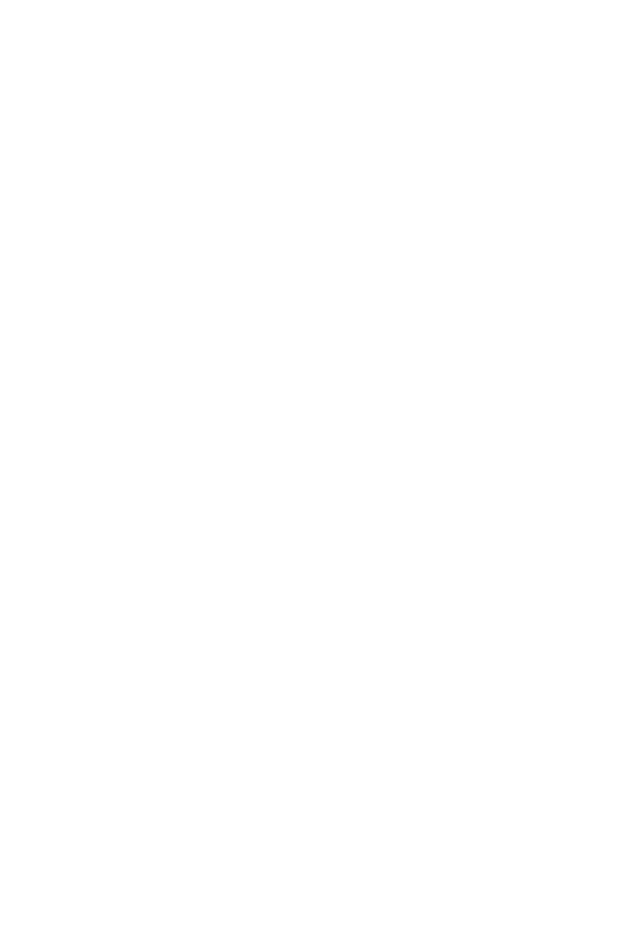
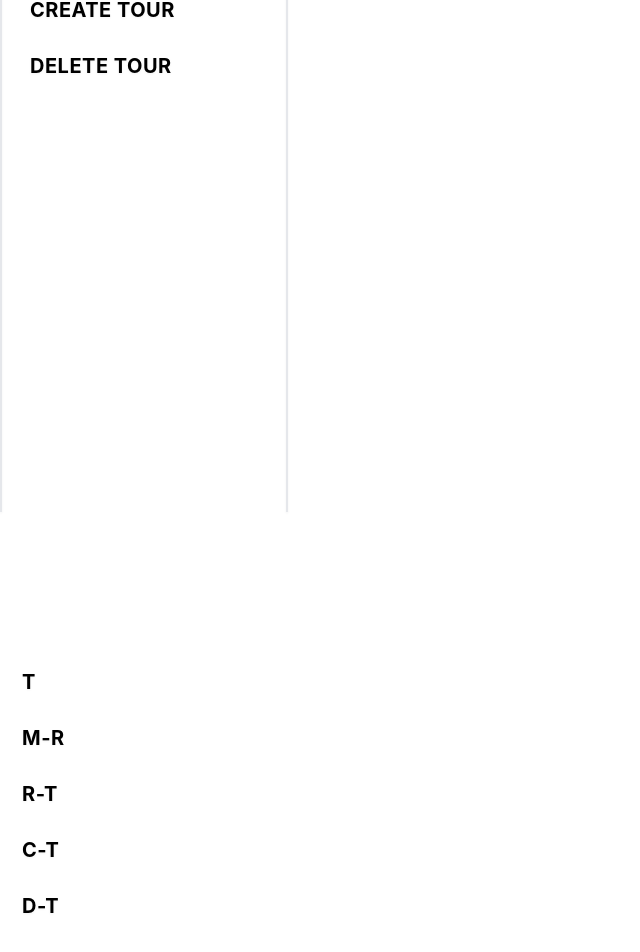
Before and after one commit to NatiDeme/sample-challenge, a React (Create React App) app: page /reserve in a window 1280 px wide. Before the commit this address had no page. Shown: the part 288-1240 px from the top of the page, without its empty margins (0-640 px from the left). Before the commit the page ends 800 px from the top, so only its background shows below. Built offline with nearby package versions, Linux system fonts and the light colour scheme.

Commit message:
Add respondive navbar

```diff
--- a/src/App.js
+++ b/src/App.js
@@ -1,21 +1,16 @@
 import { BrowserRouter as Router, Route, Routes } from 'react-router-dom';
-// import Nav from './components/sidenav/sidenav';
-// import Tour from './components/pages/tour';
-// import Reservation from './components/pages/reservation';
-// import Reserve from './components/pages/reserve';
-// import CreateTour from './components/pages/new_tour';
-// import DeleteTour from './components/pages/delete_tour';
-// import Login from './components/pages/login';
-import Signup from './components/pages/signup';
+import Nav from './components/sidenav/sidenav';
+import Tour from './components/pages/tour';
+import Reservation from './components/pages/reservation';
+import Reserve from './components/pages/reserve';
+import CreateTour from './components/pages/new_tour';
+import DeleteTour from './components/pages/delete_tour';
 
 function App() {
   return (
     <Router>
-      <Routes>
-        <Route path="/" element={<Signup />} />
-      </Routes>
-      {/* <div className="flex">
-        <div className="border-x-2 h-screen w-72 drop-shadow-sm">
+      <div className="flex">
+        <div className="border-x-2 h-screen md:w-72 w-16 drop-shadow-sm">
           <Nav />
         </div>
         <Routes>
@@ -25,7 +20,7 @@ function App() {
           <Route path="/create-tour" element={<CreateTour />} />
           <Route path="/delete-tour" element={<DeleteTour />} />
         </Routes>
-      </div> */}
+      </div>
     </Router>
   );
 }
--- a/src/components/sidenav/sidenav.js
+++ b/src/components/sidenav/sidenav.js
@@ -3,7 +3,8 @@ import { Link } from 'react-router-dom';
 function Nav() {
   return (
     <>
-      <ul className="h-screen px-5 flex flex-col gap-3 pt-10 text-xl font-bold tracking-wide">
+      <p className="text-bold font-black pt-5 pl-2 md:pl-20">LOGO</p>
+      <ul className="h-screen px-5 md:flex flex-col gap-3 mt-16 text-xl font-bold tracking-wide hidden">
         <li className="hover:bg-slate-700 hover:text-white active:bg-slate-700 p-2">
           <Link to="/"> TOUR </Link>
         </li>
@@ -20,6 +21,23 @@ function Nav() {
           <Link to="/delete-tour"> DELETE TOUR </Link>
         </li>
       </ul>
+      <ul className="h-screen px-3 flex flex-col gap-3 pt-10 text-xl font-bold tracking-wide">
+        <li className="hover:bg-slate-700 hover:text-white active:bg-slate-700 p-2">
+          <Link to="/"> T</Link>
+        </li>
+        <li className="hover:bg-slate-700 hover:text-white active:bg-slate-700 p-2">
+          <Link to="/my-reservations"> M-R </Link>
+        </li>
+        <li className="hover:bg-slate-700 hover:text-white active:bg-slate-700 p-2">
+          <Link to="/reserve"> R-T</Link>
+        </li>
+        <li className="hover:bg-slate-700 hover:text-white active:bg-slate-700 p-2">
+          <Link to="/create-tour"> C-T</Link>
+        </li>
+        <li className="hover:bg-slate-700 hover:text-white active:bg-slate-700 p-2">
+          <Link to="/delete-tour"> D-T </Link>
+        </li>
+      </ul>
     </>
   );
 }
```
